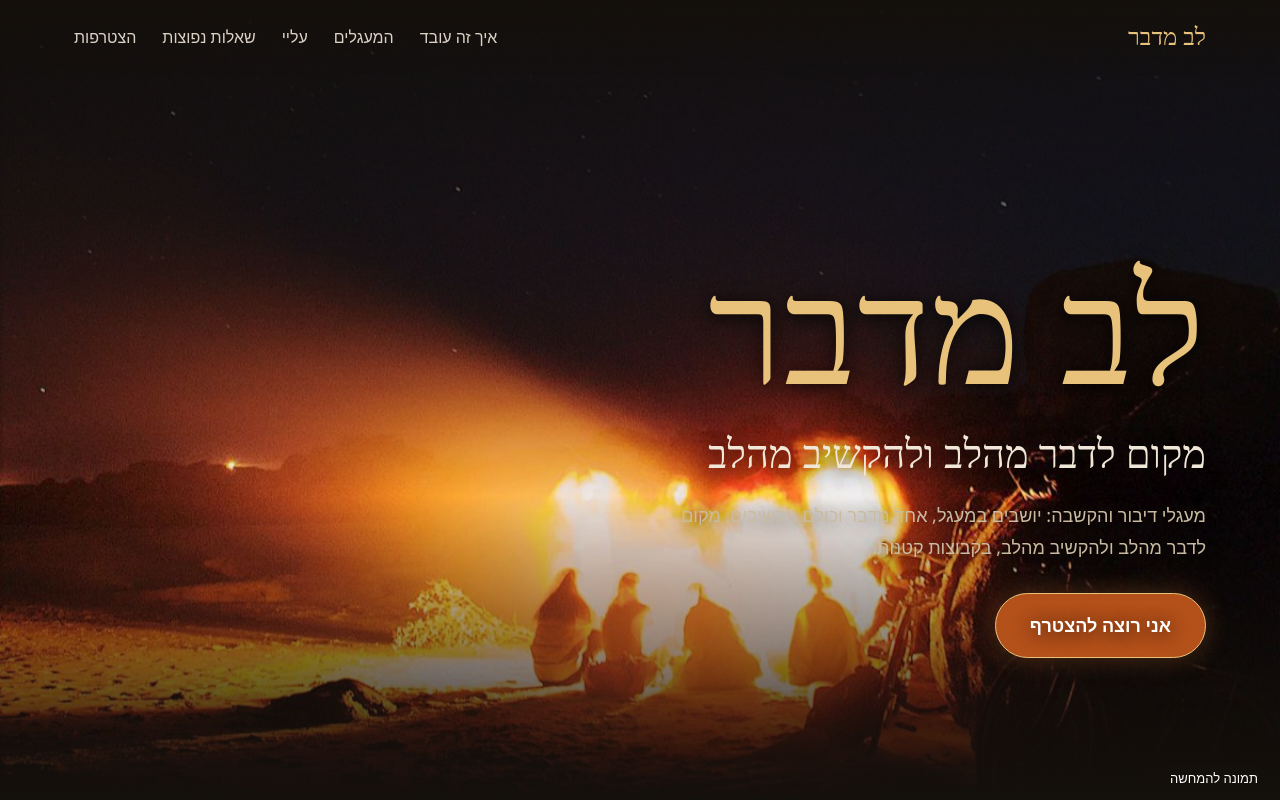
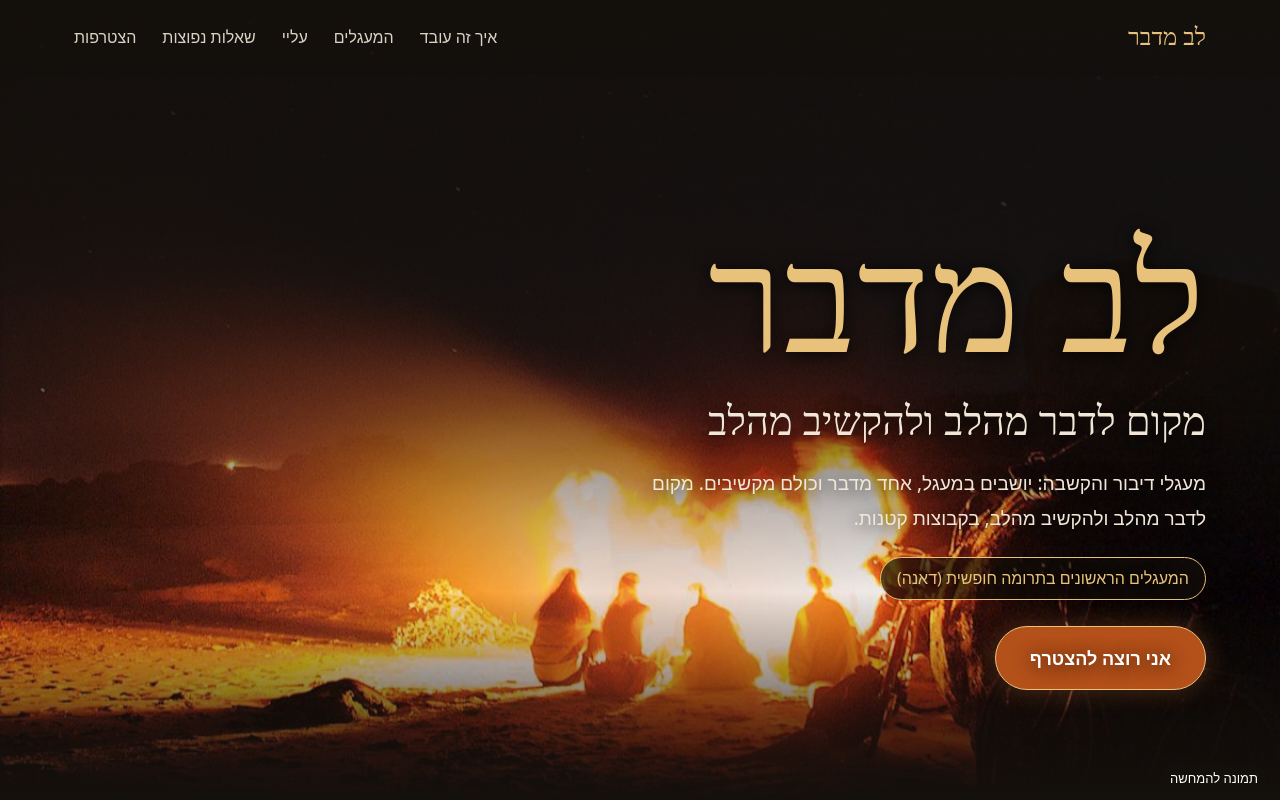
Before and after one commit to garylowy22-ui/lev-medaber, a plain HTML site: page index.html in a window 1280 px wide. Shown: the top 800 px of the page. Drawn offline with Linux system fonts and the light colour scheme.

Commit message:
Hero lisible, marque en grand, mention dana

```diff
--- a/index.html
+++ b/index.html
@@ -27,12 +27,13 @@
   /* HERO plein cadre */
   .hero{position:relative;max-width:none;min-height:100vh;min-height:100svh;padding:0;display:flex;align-items:flex-start;overflow:hidden}
   .hero-photo{position:absolute;inset:-4% 0;width:100%;height:108%;object-fit:cover;object-position:50% 72%;will-change:transform;transition:transform .25s ease-out}
-  .hero::before{content:"";position:absolute;inset:0;background:linear-gradient(to bottom,rgba(20,16,12,.88) 0,rgba(20,16,12,.5) 34%,rgba(20,16,12,0) 62%,#14100c 100%);z-index:1}
+  .hero::before{content:"";position:absolute;inset:0;background:linear-gradient(to bottom,rgba(20,16,12,.94) 0,rgba(20,16,12,.86) 30%,rgba(20,16,12,.5) 52%,rgba(20,16,12,0) 74%,#14100c 100%);z-index:1}
   .hero::after{content:"";position:absolute;left:50%;bottom:4%;width:min(620px,90%);height:340px;transform:translateX(-50%);background:radial-gradient(ellipse,rgba(224,122,53,.30),transparent 68%);animation:braise 9s ease-in-out infinite;z-index:1;pointer-events:none}
   .hero .contenu{position:relative;z-index:2;max-width:1180px;width:100%;margin:auto;padding:15vh 24px 0;text-shadow:0 2px 18px rgba(0,0,0,.85)}
-  .marque{font-size:clamp(64px,13vw,150px);line-height:.95;margin:0;color:var(--or);letter-spacing:.01em}
+  .hero .marque{font-size:clamp(64px,13vw,150px);line-height:.95;margin:0;color:var(--or);letter-spacing:.01em}
   .hero h1{font-size:clamp(24px,3.4vw,40px);margin:14px 0 8px;font-weight:400;max-width:720px}
-  .hero p{color:var(--doux);max-width:560px;margin:0 0 30px}
+  .hero p{color:#f0e7d8;max-width:560px;margin:0 0 22px;font-size:19px}
+  .hero p.dana{display:inline-block;margin:0 0 26px;padding:6px 16px;border:1px solid var(--or);border-radius:999px;color:var(--or);font-size:16px;background:rgba(20,16,12,.7)}
   .legende{position:absolute;bottom:8px;inset-inline-start:12px;z-index:3;font-size:13px;color:#fff;background:rgba(20,16,12,.7);padding:2px 10px;border-radius:999px}
   .btn{display:inline-block;background:var(--accent);color:#fff;padding:15px 34px;border-radius:999px;text-decoration:none;font-weight:600;border:1px solid var(--or);box-shadow:0 0 26px rgba(224,122,53,.30);transition:background .2s,transform .2s}
   .btn:hover{background:#c4601f;transform:translateY(-2px)}
@@ -96,6 +97,7 @@
     <p class="marque" style="color:var(--or);max-width:none;margin:0">לב מדבר</p>
     <h1>מקום לדבר מהלב ולהקשיב מהלב</h1>
     <p>מעגלי דיבור והקשבה: יושבים במעגל, אחד מדבר וכולם מקשיבים. מקום לדבר מהלב ולהקשיב מהלב, בקבוצות קטנות.</p>
+    <p class="dana">המעגלים הראשונים בתרומה חופשית (דאנה)</p><br>
     <a class="btn" href="https://wa.me/972548726639?text=%D7%A9%D7%9C%D7%95%D7%9D%2C%20%D7%90%D7%A9%D7%9E%D7%97%20%D7%9C%D7%A9%D7%9E%D7%95%D7%A2%20%D7%A2%D7%9C%20%D7%94%D7%9E%D7%A2%D7%92%D7%9C%20%D7%94%D7%A7%D7%A8%D7%95%D7%91" rel="noopener">אני רוצה להצטרף</a>
   </div>
 </section>
```
